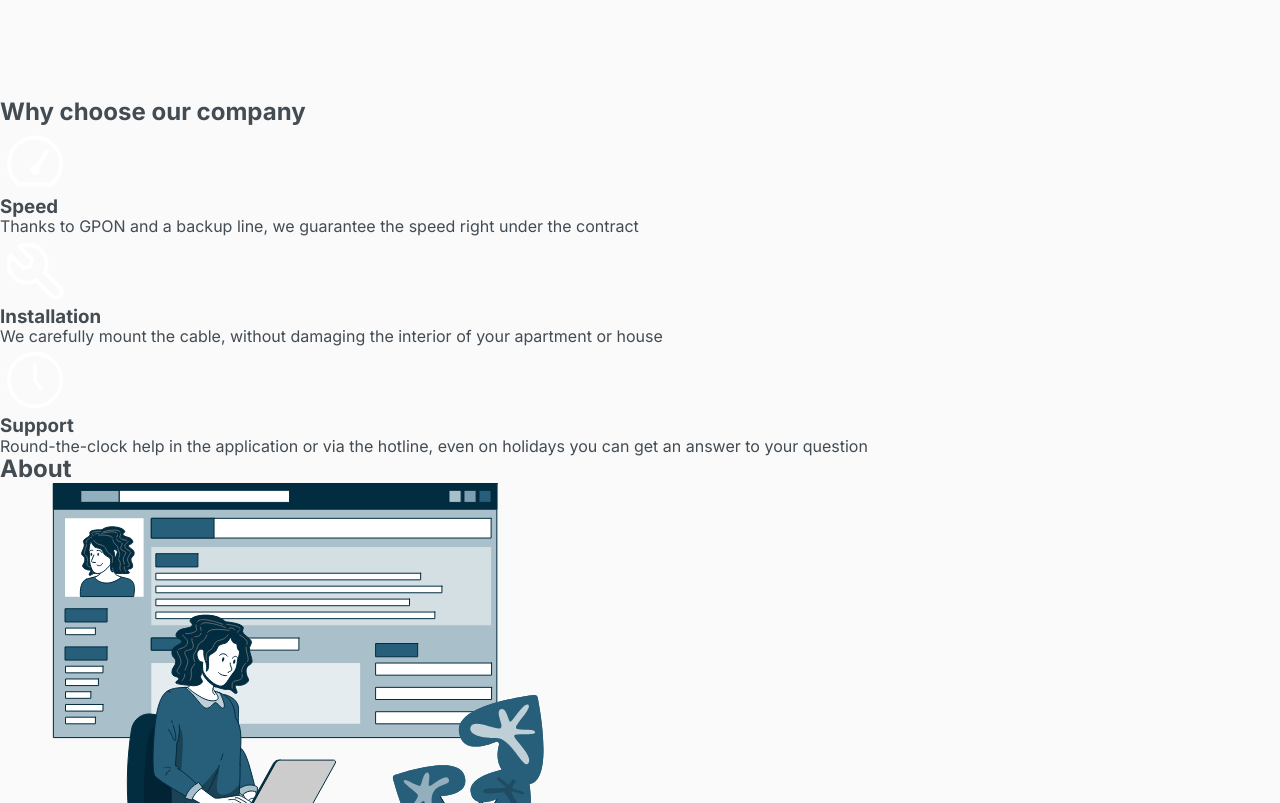
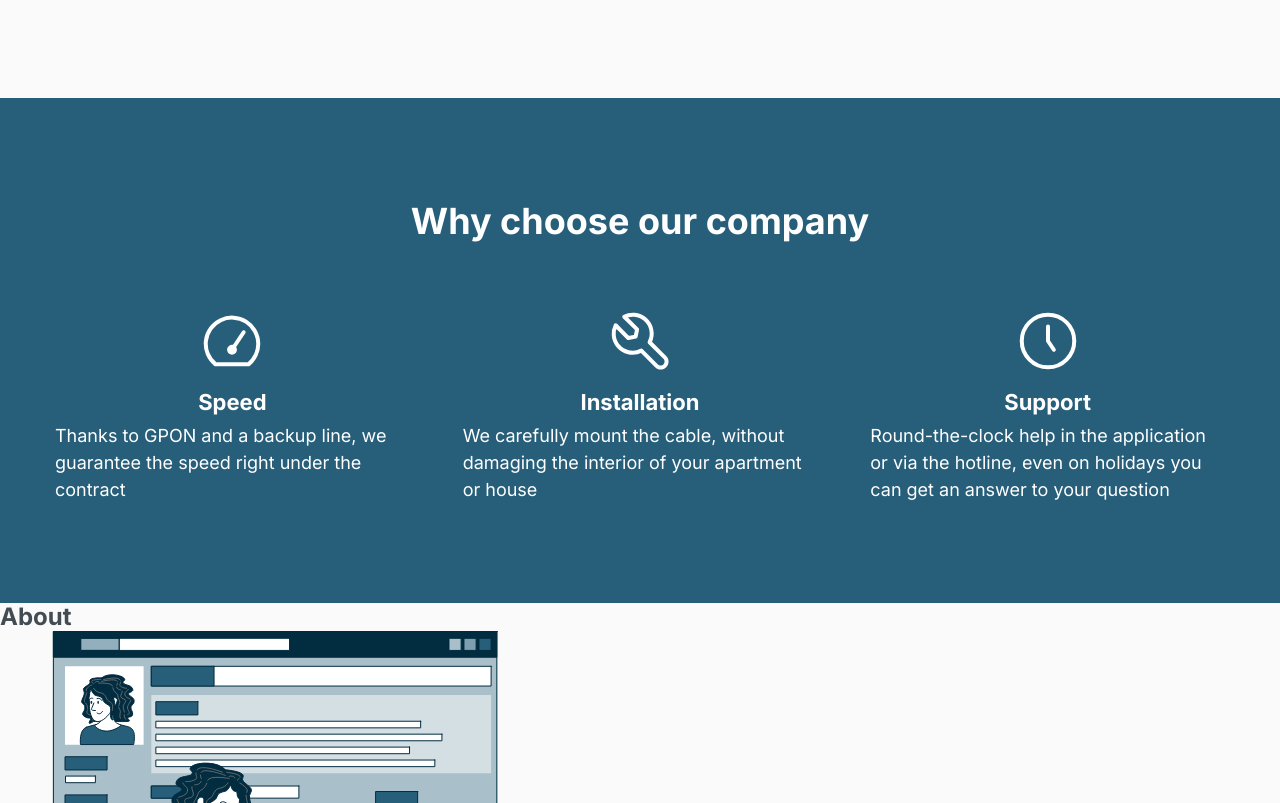
Before and after one commit to KaterynaTsybulia/development-of-the-plan, a website: page index.html in a window 1280 px wide. Shown: the part 774-1577 px from the top of the page. Drawn offline with nearby package versions, Linux system fonts and the light colour scheme.

Commit message:
add features style

```diff
--- a/css/style.css
+++ b/css/style.css
@@ -144,3 +144,43 @@ img {
 	color: #fff;
 	border: none;
 }
+
+/* ---------------FEATURES--------------- */
+
+.features {
+	background: #275f7a;
+	padding-top: 100px;
+	padding-bottom: 100px;
+}
+.features-title {
+	font-weight: 700;
+	font-size: 36px;
+	line-height: 1.33;
+	text-align: center;
+	color: #fff;
+	margin-bottom: 60px;
+}
+.features-list {
+	display: flex;
+	gap: 53px;
+}
+.features-item {
+	width: calc((100% - 2 * 53px) / 3);
+}
+.features-img {
+	margin: 0 auto 11px auto;
+}
+.features-subtitle {
+	font-weight: 700;
+	font-size: 22px;
+	line-height: 1.43;
+	text-align: center;
+	color: #fff;
+	margin-bottom: 4px;
+}
+.features-text {
+	font-weight: 400;
+	font-size: 18px;
+	line-height: 1.5;
+	color: #fff;
+}
--- a/index.html
+++ b/index.html
@@ -61,39 +61,54 @@
 					<img src="./image/hero-img.svg" alt="hero-img" width="572" height="560" />
 				</div>
 			</section>
-			<section>
-				<h2>Why choose our company</h2>
-				<ul>
-					<li>
-						<img src="./image/speed.svg" alt="speed" width="70" height="70" />
-						<h3>Speed</h3>
-						<p>
+			<section class="features">
+				<div class="container">
+					<h2 class="features-title">Why choose our company</h2>
+					<ul class="features-list">
+						<li class="features-item">
+							<img
+								class="features-img"
+								src="./image/speed.svg"
+								alt="speed"
+								width="70"
+								height="70"
+							/>
+							<h3 class="features-subtitle">Speed</h3>
+							<p class="features-text">
 								Thanks to GPON and a backup line, we guarantee the speed right under the
 								contract
 							</p>
 						</li>
-					<li>
+						<li class="features-item">
 							<img
+								class="features-img"
 								src="./image/installation.svg"
 								alt="installation"
 								width="70"
 								height="70"
 							/>
-						<h3>Installation</h3>
-						<p>
+							<h3 class="features-subtitle">Installation</h3>
+							<p class="features-text">
 								We carefully mount the cable, without damaging the interior of your
 								apartment or house
 							</p>
 						</li>
-					<li>
-						<img src="./image/support.svg" alt="support" width="70" height="70" />
-						<h3>Support</h3>
-						<p>
+						<li class="features-item">
+							<img
+								class="features-img"
+								src="./image/support.svg"
+								alt="support"
+								width="70"
+								height="70"
+							/>
+							<h3 class="features-subtitle">Support</h3>
+							<p class="features-text">
 								Round-the-clock help in the application or via the hotline, even on
 								holidays you can get an answer to your question
 							</p>
 						</li>
 					</ul>
+				</div>
 			</section>
 			<section id="about">
 				<h2 class="about-title">About</h2>
```
Lines whose indentation alone changed are shown as unchanged.
